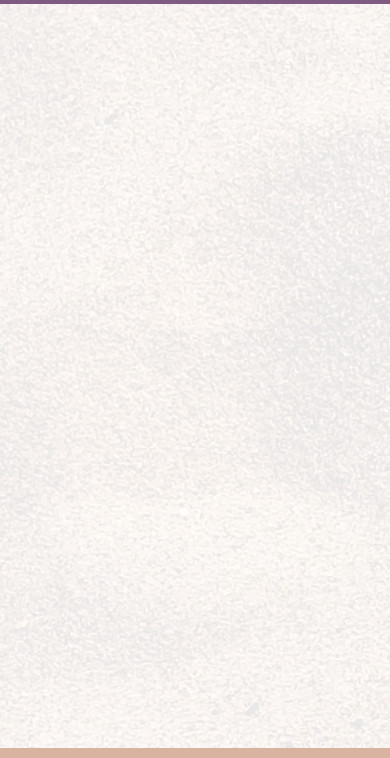
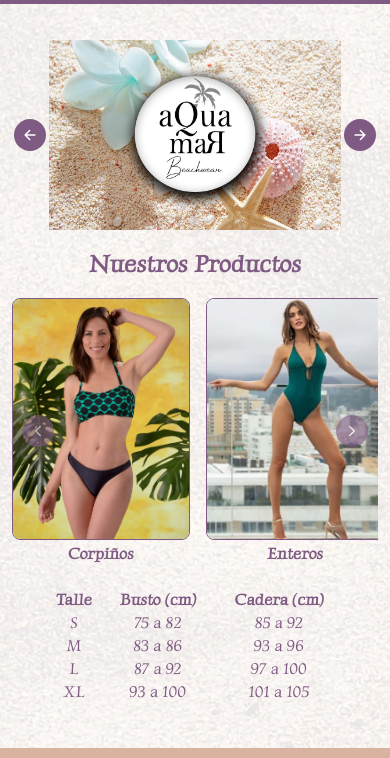
Before and after one commit to CarmenDuque/aquamar, a plain HTML site: page index.html in a window 390 px wide. Shown: the part 56-814 px from the top of the page. Drawn offline with nearby package versions, Linux system fonts and the light colour scheme.

Commit message:
Home responsive

```diff
--- /dev/null
+++ b/css/home.css
@@ -0,0 +1,100 @@
+#carousel {
+  display: flex;
+  align-items: center;
+  justify-content: space-evenly;
+  margin-top: var(--l);
+}
+
+.carousel__arrows {
+  cursor: pointer;
+  padding: var(--xs);
+  border-radius: 100%;
+  background-color: var(--color-main);
+  color: white;
+}
+
+.carousel__imagen {
+  object-fit: cover;
+  max-height: 480px;
+  max-width: 720px;
+  width: 80%;
+}
+
+#productos {
+  display: flex;
+  flex-direction: column;
+  align-items: center;
+  color: var(--color-main);
+  position: relative;
+}
+
+.productos__links {
+  display: flex;
+  align-items: center;
+  justify-content: flex-start;
+  gap: 16px;
+  overflow-x: scroll;
+  width: 100%;
+}
+
+@media (min-width: 600px) {
+  .productos__links {
+    overflow: hidden;
+    justify-content: space-evenly;
+  }
+}
+
+.productos__links__direction {
+  position: absolute;
+  display: flex;
+  align-items: center;
+  justify-content: center;
+  color: white;
+  background-color: var(--color-main);
+  border-radius: 100%;
+  padding: var(--xs);
+  opacity: 0.6;
+}
+
+.productos__links__direction.forwards {
+  right: 10px;
+}
+
+.productos__links__direction.backwards {
+  left: 10px;
+}
+
+.productos__links__link {
+  display: flex;
+  flex-direction: column;
+  align-items: center;
+  gap: var(--xxs);
+}
+
+.productos__links__link img {
+  object-fit: cover;
+  max-width: 240px;
+  max-height: 240px;
+  border-radius: var(--xs);
+  border: 1px solid var(--color-main);
+}
+
+.productos__links__link span {
+  font-weight: bold;
+}
+
+#medidas {
+  display: flex;
+  align-items: center;
+  justify-content: space-around;
+  padding: var(--l);
+  color: var(--color-main);
+}
+
+.medidas__table {
+  min-width: 300px;
+}
+
+.medidas__table td {
+  text-align: center;
+}
--- a/css/index.css
+++ b/css/index.css
@@ -37,6 +37,10 @@
     --font-small: 14px;
     --font-smallest: 12px;
   }
+
+  .mobile-only {
+    display: none !important;
+  }
 }
 
 @font-face {
@@ -53,7 +57,7 @@ body {
   background-image: url(../images/fondo.jpg);
   display: grid;
   font-family: LuxuriousRoman, Arial, sans-serif;
-  grid-template-columns: 100vw;
+  grid-template-columns: 100%;
   grid-template-rows: var(--header-height) auto var(--footer-height);
   margin: 0;
   min-height: 100vh;
--- a/index.html
+++ b/index.html
@@ -6,6 +6,7 @@
     <meta name="viewport" content="width=device-width, initial-scale=1.0" />
     <title>AquaMar - Home</title>
     <link rel="stylesheet" href="css/index.css" />
+    <link rel="stylesheet" href="css/home.css" />
   </head>
   <body>
     <header>
@@ -24,7 +25,69 @@
         <li><a href="pages/contactanos.html">Contáctanos</a></li>
       </ul>
     </header>
-    <section id="content"></section>
+    <section id="content">
+      <section id="carousel">
+        <ion-icon name="arrow-back-outline" class="carousel__arrows"></ion-icon>
+        <img src="images/carousel/1.jpeg" class="carousel__imagen" />
+        <ion-icon
+          name="arrow-forward-outline"
+          class="carousel__arrows"
+        ></ion-icon>
+      </section>
+      <section id="productos">
+        <h2>Nuestros Productos</h2>
+        <div class="productos__links">
+          <a href="pages/corpinos.html" class="productos__links__link">
+            <img src="images/corpinos/1.jpg" />
+            <span>Corpiños</span>
+          </a>
+          <a href="pages/enteros.html" class="productos__links__link">
+            <img src="images/enteros/Enteros.jpg" />
+            <span>Enteros</span>
+          </a>
+          <a href="pages/bikinis.html" class="productos__links__link">
+            <img src="images/bikinis/2.jpg" />
+            <span>Bikinis</span>
+          </a>
+          <div class="mobile-only productos__links__direction forwards">
+            <ion-icon name="chevron-forward-outline"></ion-icon>
+          </div>
+          <div class="mobile-only productos__links__direction backwards">
+            <ion-icon name="chevron-back-outline"></ion-icon>
+          </div>
+        </div>
+      </section>
+
+      <section id="medidas">
+        <table class="medidas__table">
+          <tr>
+            <th>Talle</th>
+            <th>Busto (cm)</th>
+            <th>Cadera (cm)</th>
+          </tr>
+          <tr>
+            <td>S</td>
+            <td>75 a 82</td>
+            <td>85 a 92</td>
+          </tr>
+          <tr>
+            <td>M</td>
+            <td>83 a 86</td>
+            <td>93 a 96</td>
+          </tr>
+          <tr>
+            <td>L</td>
+            <td>87 a 92</td>
+            <td>97 a 100</td>
+          </tr>
+          <tr>
+            <td>XL</td>
+            <td>93 a 100</td>
+            <td>101 a 105</td>
+          </tr>
+        </table>
+      </section>
+    </section>
     <footer>
       <div class="footer__contacto-social">
         <ion-icon
```
